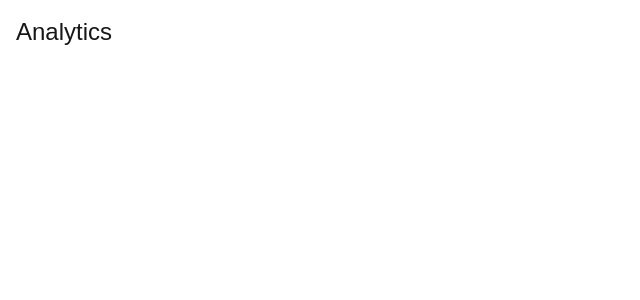
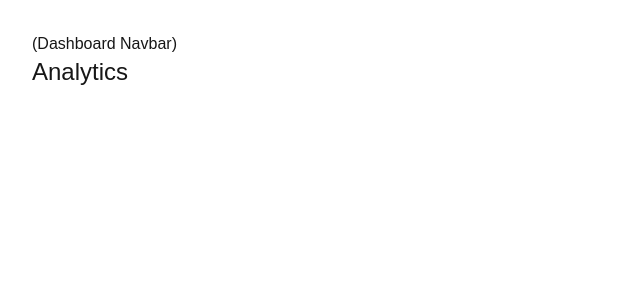
Before and after one commit to AndresCampuzano/next-15, a Next.js app: page /analytics in a window 1280 px wide. Shown: the top 300 px of the page, without its empty margins (0-640 px from the left). Built offline with nearby package versions, Linux system fonts and the light colour scheme.

Commit message:
add more layouts

```diff
--- /dev/null
+++ b/app/(dashboard)/layout.tsx
@@ -0,0 +1,10 @@
+import React from "react";
+
+export default function Navbar({ children }: { children: React.ReactNode }) {
+  return (
+    <div className="p-4">
+      <nav>(Dashboard Navbar)</nav>
+      {children}
+    </div>
+  );
+}
```
